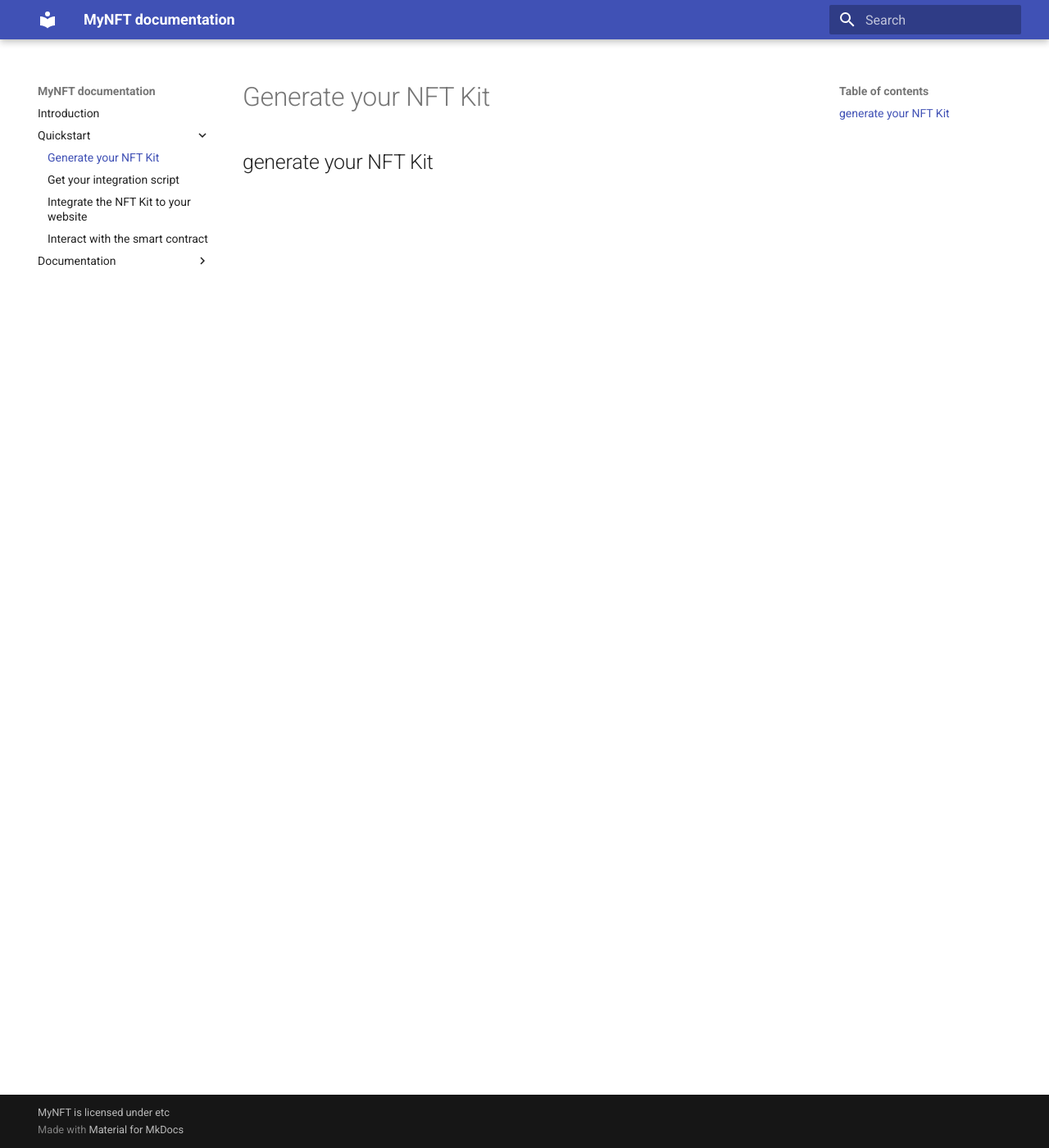
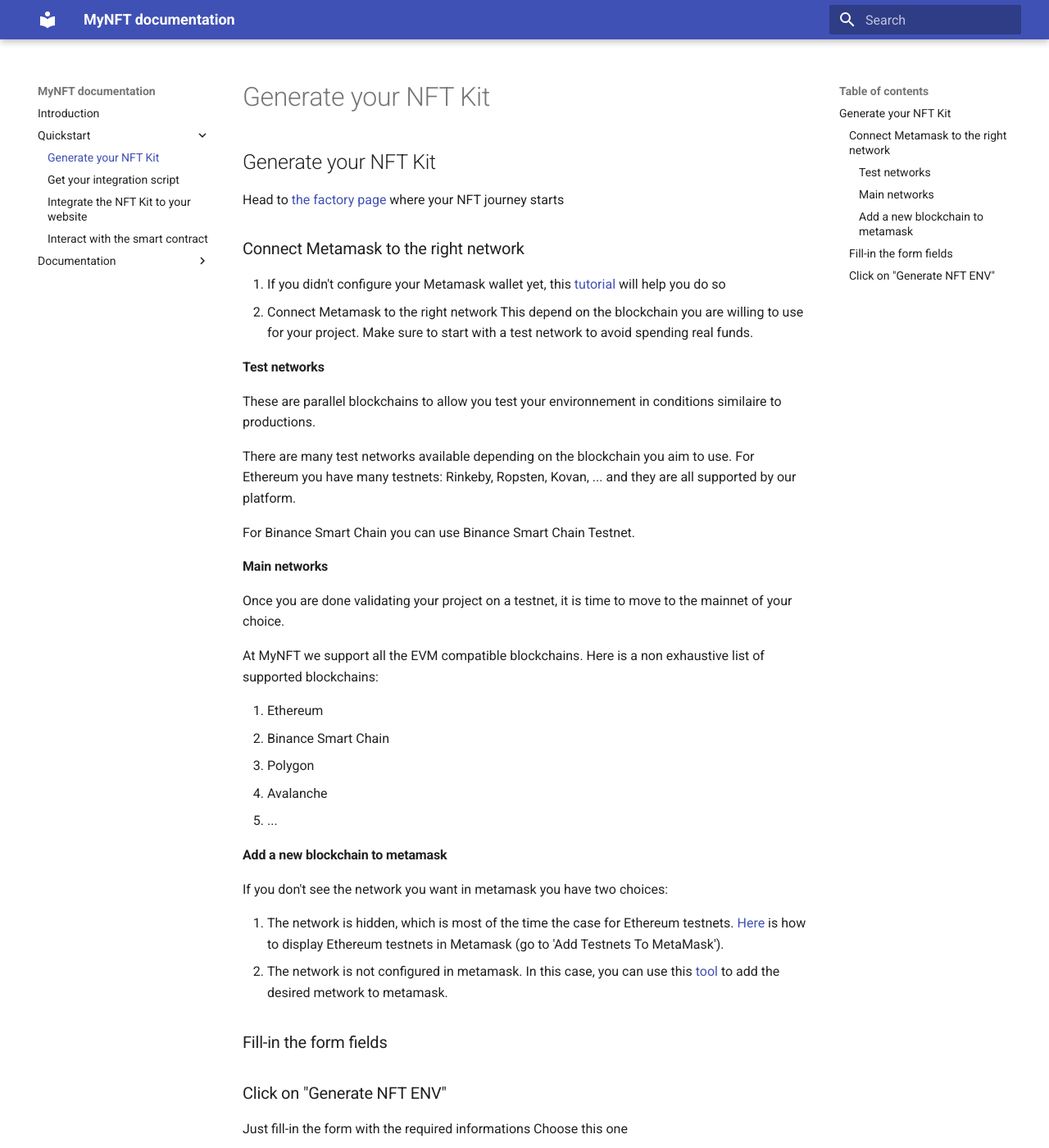
Before and after one commit to my-nft/factory-docs, an MkDocs documentation site: the page built from docs/quickstart/generate_your_nft_kit.md, in a window 1280 px wide and 1400 px high. Shown: the whole window at 82% size. Built offline with MkDocs 1.6.1 and Material for MkDocs 9.7.7, drawn with Linux system fonts in a browser that asks for light colours.

Commit message:
quick start page

```diff
--- a/docs/quickstart/generate_your_nft_kit.md
+++ b/docs/quickstart/generate_your_nft_kit.md
@@ -1 +1,38 @@
-## generate your NFT Kit
+## Generate your NFT Kit
+Head to <a href="https://minting.my-nft.io" target="_blank">the factory page</a> where your NFT journey starts
+
+
+### Connect Metamask to the right network
+1. If you didn't configure your Metamask wallet yet, this <a href="https://www.laptopmag.com/how-to/how-to-set-up-a-metamask-wallet-an-easy-step-by-step-beginners-guide" target="_blank">tutorial</a> will help you do so
+2. Connect Metamask to the right network
+This depend on the blockchain you are willing to use for your project.
+Make sure to start with a test network to avoid spending real funds.
+#### Test networks
+These are parallel blockchains to allow you test your environnement in conditions similaire to productions.
+
+There are many test networks available depending on the blockchain you aim to use.
+For Ethereum you have many testnets: Rinkeby, Ropsten, Kovan, ... and they are all supported by our platform.
+
+For Binance Smart Chain you can use Binance Smart Chain Testnet.
+#### Main networks
+Once you are done validating your project on a testnet, it is time to move to the mainnet of your choice.
+
+At MyNFT we support all the EVM compatible blockchains.
+Here is a non exhaustive list of supported blockchains:
+
+1. Ethereum
+2. Binance Smart Chain
+3. Polygon
+4. Avalanche
+5. ...
+
+#### Add a new blockchain to metamask
+If you don't see the network you want in metamask you have two choices:
+
+1. The network is hidden, which is most of the time the case for Ethereum testnets. <a href="https://devtonight.com/articles/metamask-testnet-wallet-setup-for-blockchain-development" target="_blank">Here</a> is how to display Ethereum testnets in Metamask (go to 'Add Testnets To MetaMask').
+2. The network is not configured in metamask. In this case, you can use this <a href="https://rpc.info/" target="_blank">tool</a> to add the desired metwork to metamask.
+
+### Fill-in the form fields
+### Click on "Generate NFT ENV"
+Just fill-in the form with the required informations
+Choose this one
```
